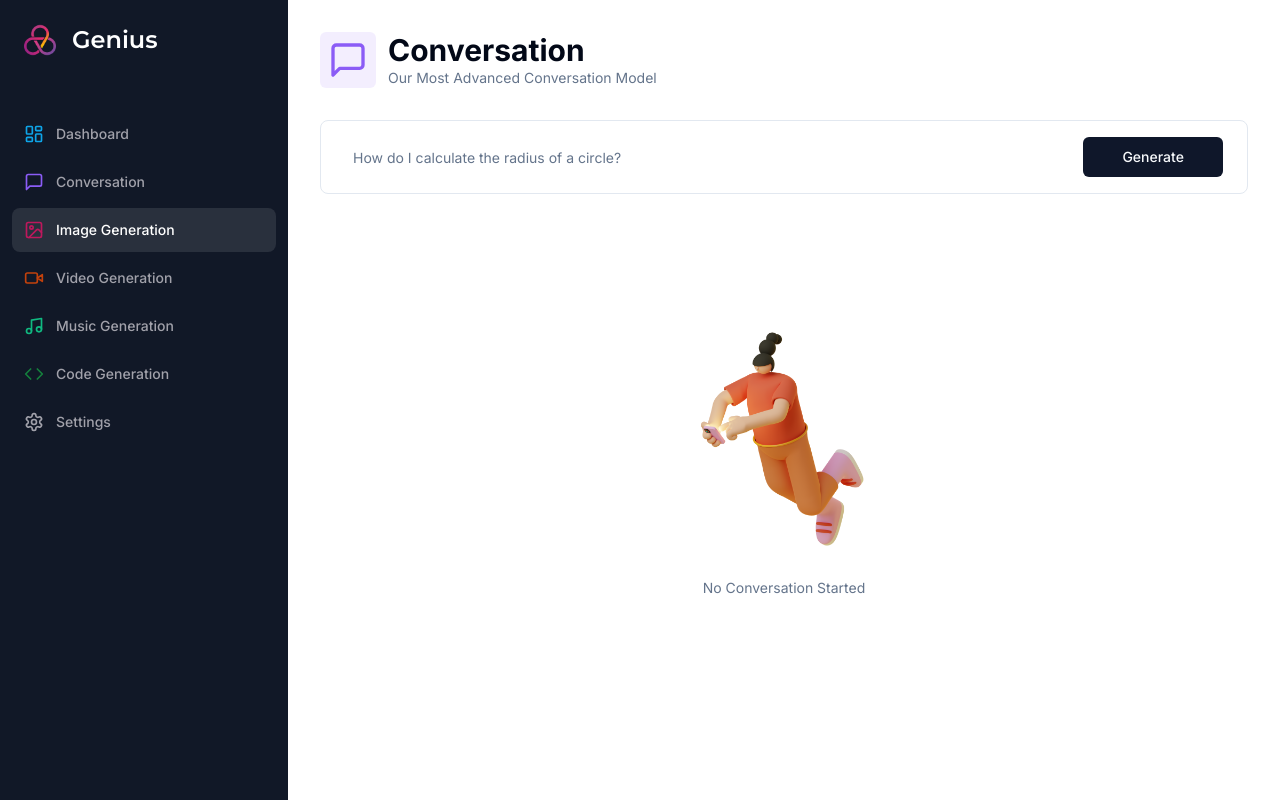
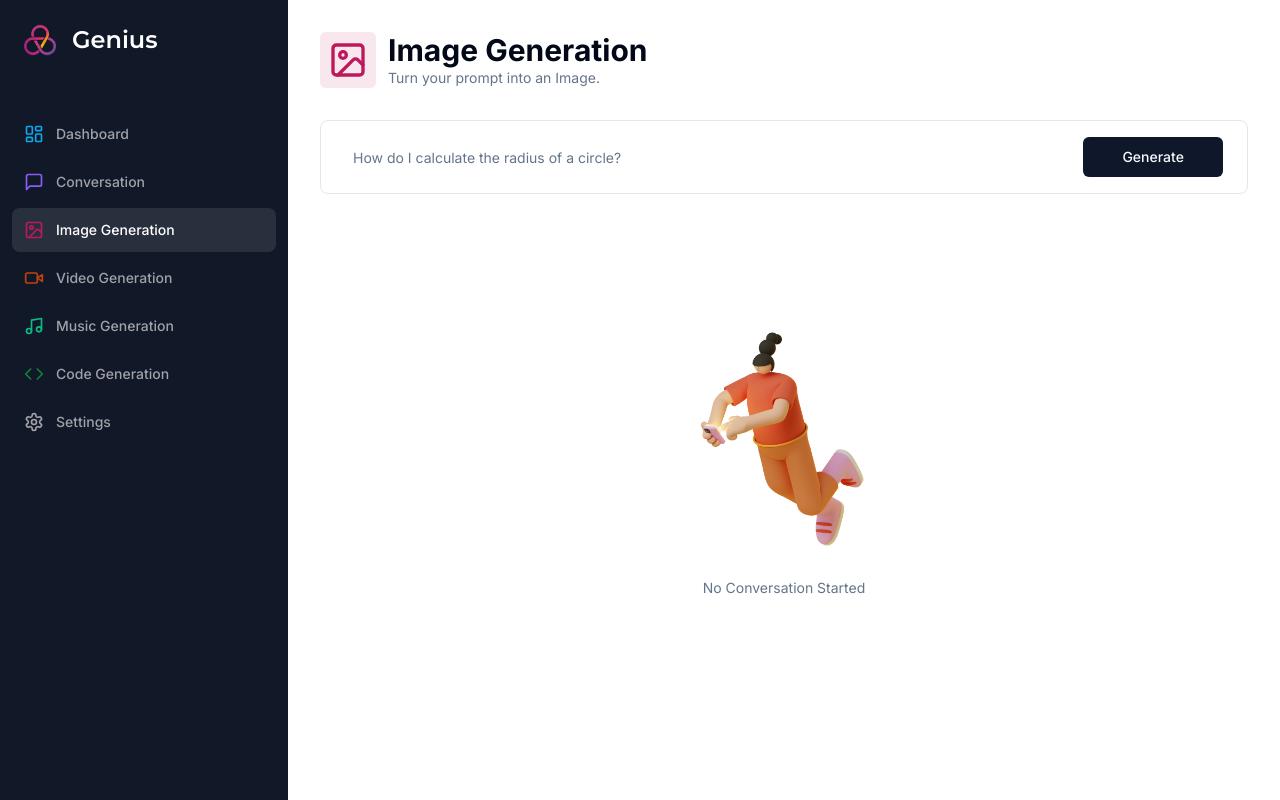
Before and after one commit to nayak-nirmalya/ai-saas, a Next.js app: page /image in a window 1280 px wide. Built offline with nearby package versions, Linux system fonts and the light colour scheme.

Commit message:
changed /image page heading

```diff
--- a/app/(dashboard)/(routes)/image/page.tsx
+++ b/app/(dashboard)/(routes)/image/page.tsx
@@ -1,7 +1,7 @@
 "use client";
 
 import React, { useState } from "react";
-import { MessageSquare } from "lucide-react";
+import { ImageIcon } from "lucide-react";
 import { useForm } from "react-hook-form";
 import * as z from "zod";
 import { zodResolver } from "@hookform/resolvers/zod";
@@ -21,7 +21,7 @@ import { BotAvatar } from "@/components/bot-avatar";
 import { formSchema } from "./constants";
 import { cn } from "@/lib/utils";
 
-export default function ConversationPage() {
+export default function ImagePage() {
   const router = useRouter();
   const [messages, setMessages] = useState<ChatCompletionRequestMessage[]>([]);
 
@@ -60,11 +60,11 @@ export default function ConversationPage() {
   return (
     <div>
       <Heading
-        title="Conversation"
-        description="Our Most Advanced Conversation Model"
-        icon={MessageSquare}
-        iconColor="text-violet-500"
-        bgColor="bg-violet-500/10"
+        title="Image Generation"
+        description="Turn your prompt into an Image."
+        icon={ImageIcon}
+        iconColor="text-pink-700"
+        bgColor="bg-pink-700/10"
       />
       <div className="px-4 lg:px-8">
         <div>
```
